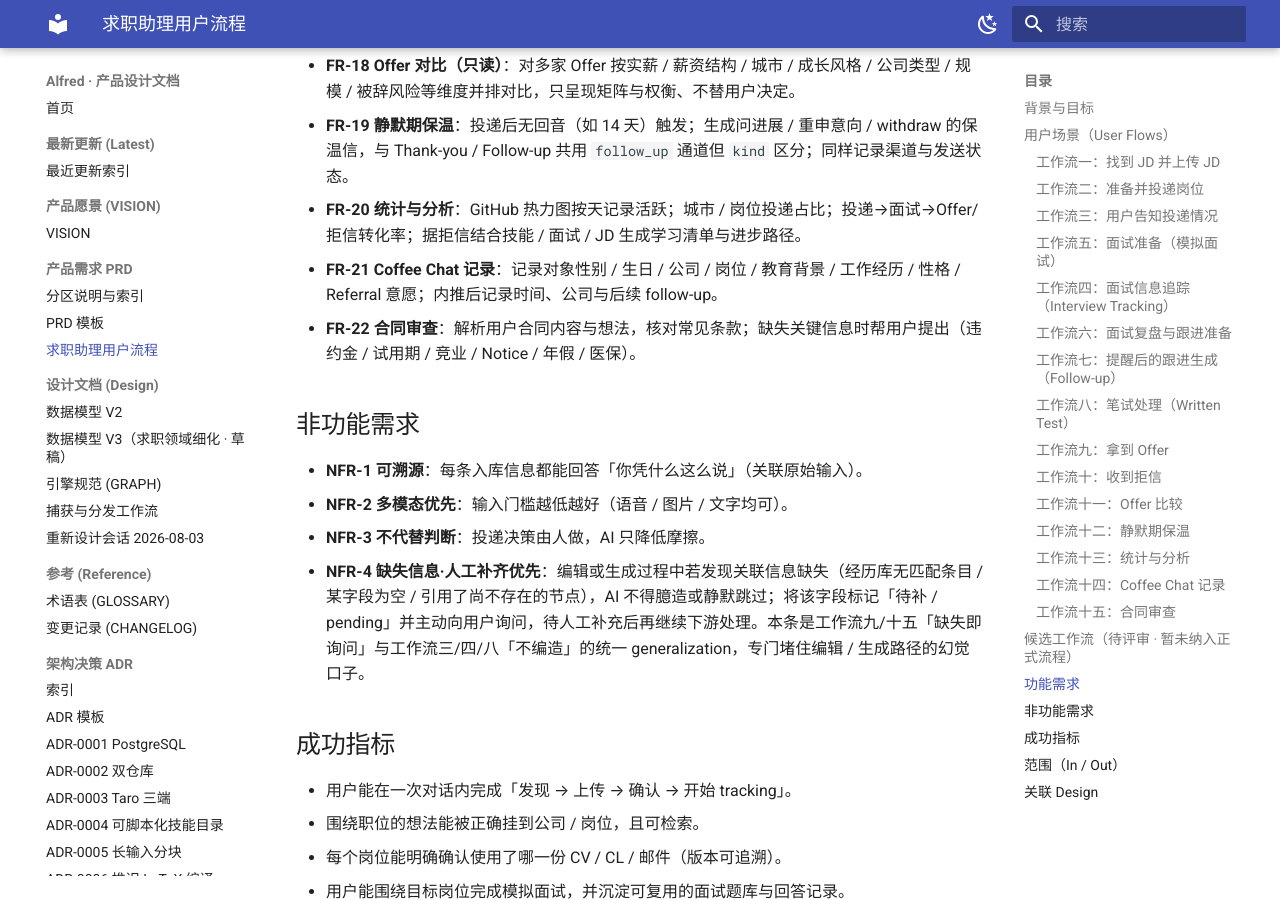
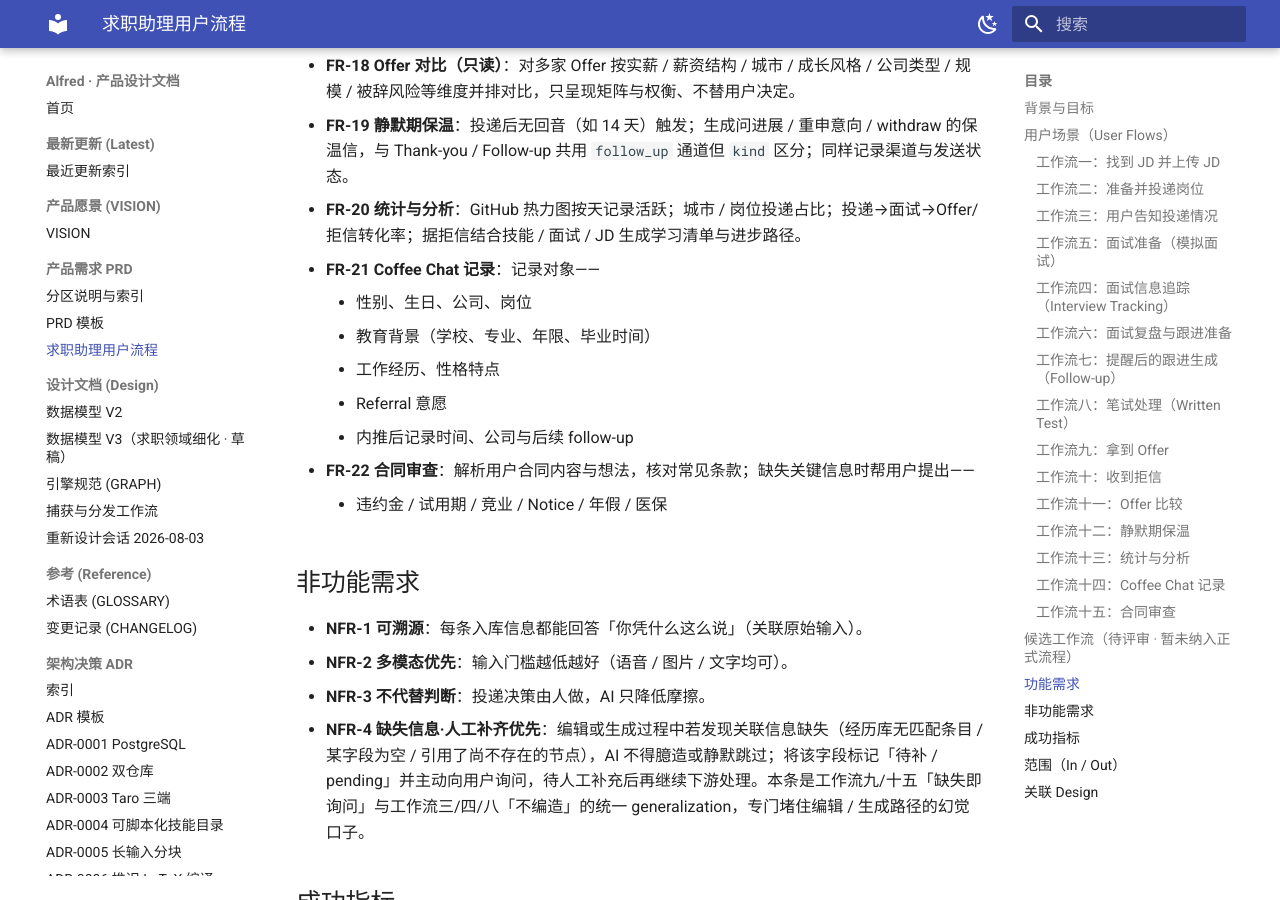
Before and after one commit to Gavin-OP/alfred-api, an MkDocs documentation site: the page built from docs/prd/job-seeking.md, in a window 1280 px wide and 900 px high, scrolled down 17703 px. Built offline with MkDocs 1.6.1 and Material for MkDocs 9.7.7, drawn with Linux system fonts in a browser that asks for light colours; some of the changed text lies outside the part shown.

```diff
--- a/docs/prd/job-seeking.md
+++ b/docs/prd/job-seeking.md
@@ -357,8 +376,14 @@ flowchart TD
 - **FR-18 Offer 对比（只读）**：对多家 Offer 按实薪 / 薪资结构 / 城市 / 成长风格 / 公司类型 / 规模 / 被辞风险等维度并排对比，只呈现矩阵与权衡、不替用户决定。
 - **FR-19 静默期保温**：投递后无回音（如 14 天）触发；生成问进展 / 重申意向 / withdraw 的保温信，与 Thank-you / Follow-up 共用 `follow_up` 通道但 `kind` 区分；同样记录渠道与发送状态。
 - **FR-20 统计与分析**：GitHub 热力图按天记录活跃；城市 / 岗位投递占比；投递→面试→Offer/拒信转化率；据拒信结合技能 / 面试 / JD 生成学习清单与进步路径。
-- **FR-21 Coffee Chat 记录**：记录对象性别 / 生日 / 公司 / 岗位 / 教育背景 / 工作经历 / 性格 / Referral 意愿；内推后记录时间、公司与后续 follow-up。
-- **FR-22 合同审查**：解析用户合同内容与想法，核对常见条款；缺失关键信息时帮用户提出（违约金 / 试用期 / 竞业 / Notice / 年假 / 医保）。
+- **FR-21 Coffee Chat 记录**：记录对象——
+    - 性别、生日、公司、岗位
+    - 教育背景（学校、专业、年限、毕业时间）
+    - 工作经历、性格特点
+    - Referral 意愿
+    - 内推后记录时间、公司与后续 follow-up
+- **FR-22 合同审查**：解析用户合同内容与想法，核对常见条款；缺失关键信息时帮用户提出——
+    - 违约金 / 试用期 / 竞业 / Notice / 年假 / 医保
 
 ## 非功能需求
 
```
Also changed, not shown: other parts of docs/prd/job-seeking.md (+23 -4 lines), docs/CHANGELOG.md (+1 -1 lines), docs/LATEST.md (+1 -1 lines).
